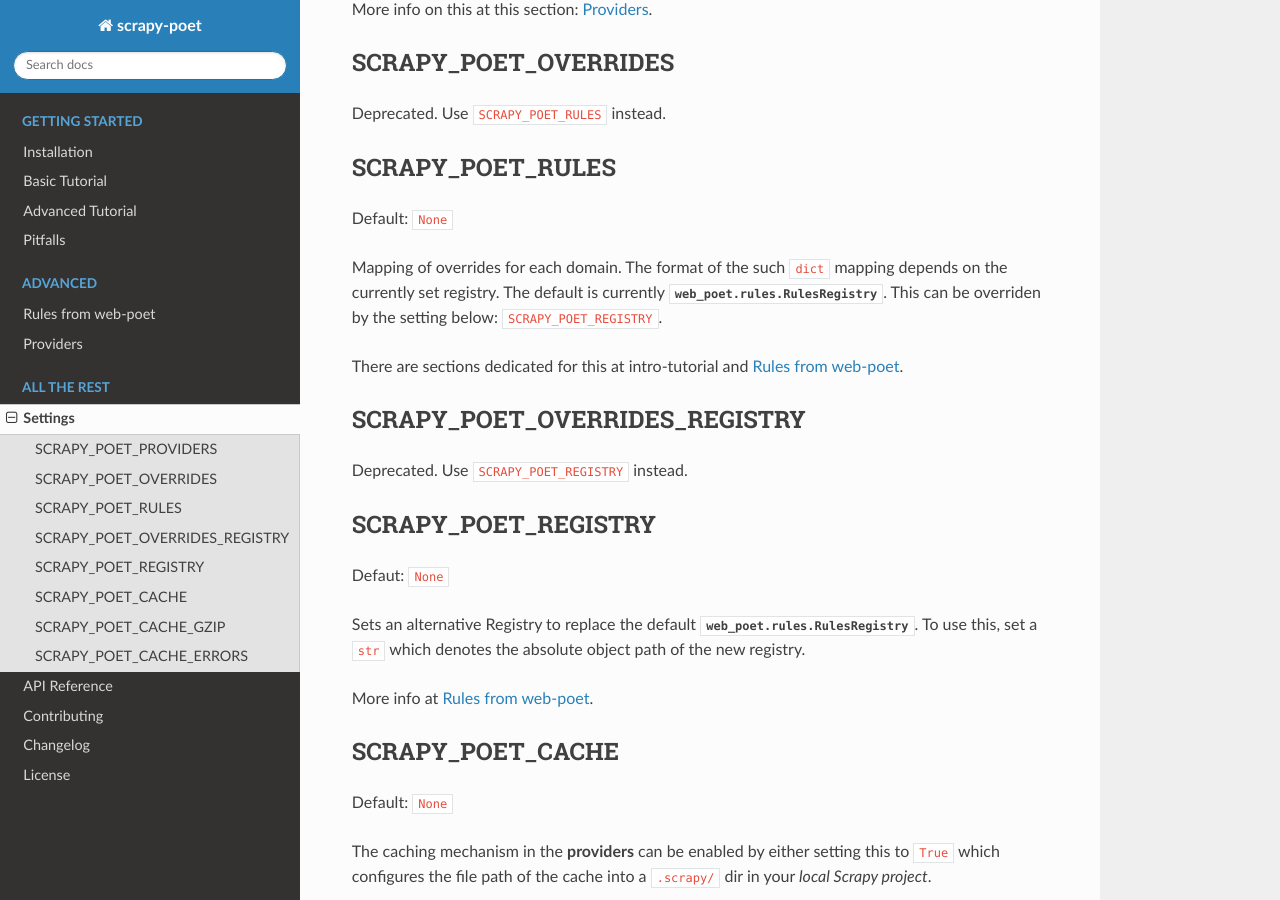
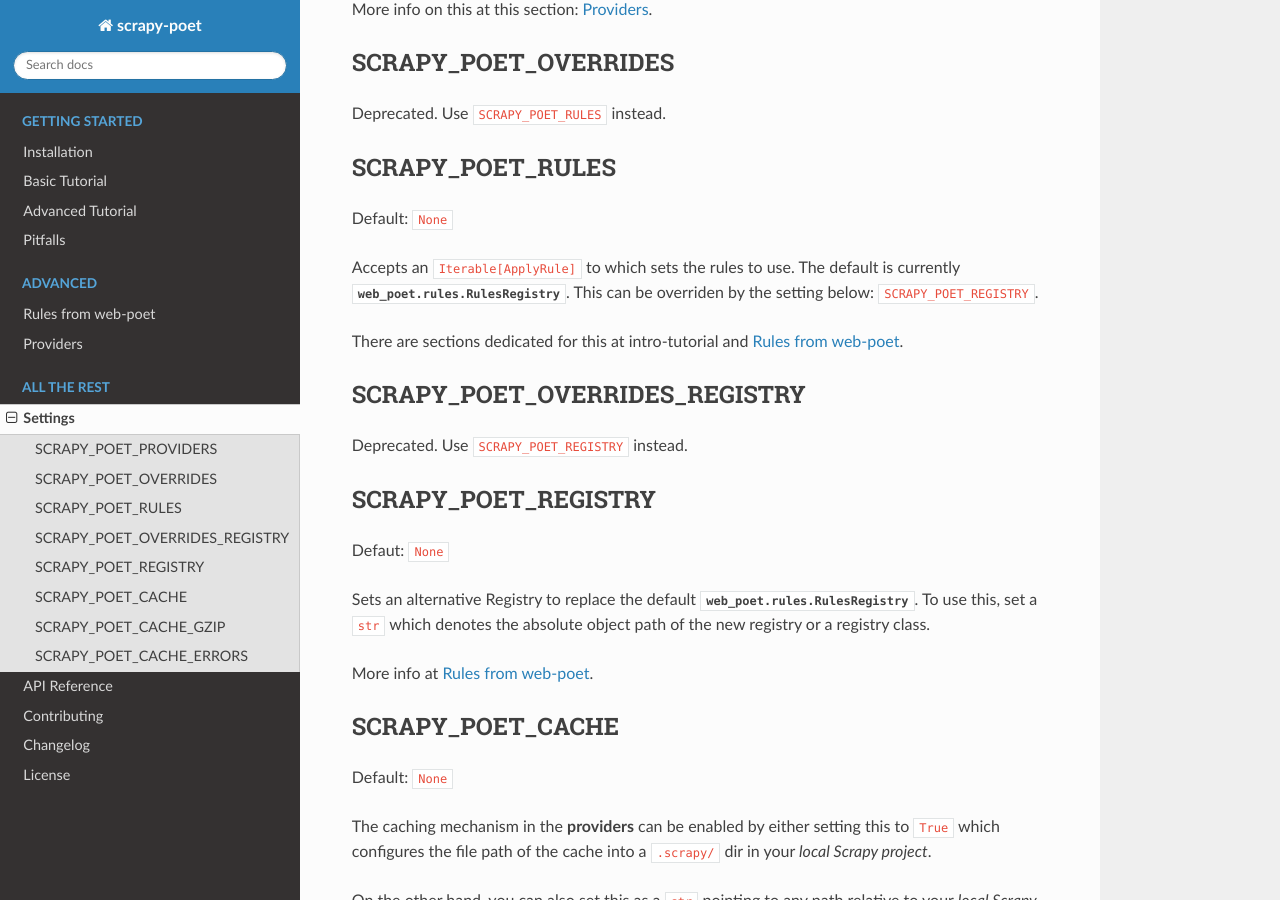
Before and after one commit to scrapinghub/scrapy-poet, a Sphinx documentation site: the page built from docs/settings.rst, in a window 1280 px wide and 900 px high, scrolled down 388 px. Built offline with Sphinx 7.4.7 and the Read the Docs theme 2.0.0, drawn with Linux system fonts in a browser that asks for light colours; the version number could not be read and is left out.

Commit message:
improve docs on settings

```diff
--- a/docs/settings.rst
+++ b/docs/settings.rst
@@ -28,13 +28,13 @@
 
 Default: ``None``
 
-Mapping of overrides for each domain. The format of the such ``dict`` mapping
-depends on the currently set registry. The default is currently
-:class:`web_poet.rules.RulesRegistry`. This can be overriden by the setting below:
-``SCRAPY_POET_REGISTRY``.
+Accepts an ``Iterable[ApplyRule]`` to which sets the rules to use. The default
+is currently  :class:`web_poet.rules.RulesRegistry`. This can be overriden by
+the setting below: ``SCRAPY_POET_REGISTRY``.
 
 There are sections dedicated for this at :ref:`intro-tutorial` and
 :ref:`rules-from-web-poet`.
+
 
 SCRAPY_POET_OVERRIDES_REGISTRY
 ------------------------------
@@ -48,7 +48,7 @@
 
 Sets an alternative Registry to replace the default
 :class:`web_poet.rules.RulesRegistry`. To use this, set a ``str`` which denotes
-the absolute object path of the new registry.
+the absolute object path of the new registry or a registry class.
 
 More info at :ref:`rules-from-web-poet`.
 
```
